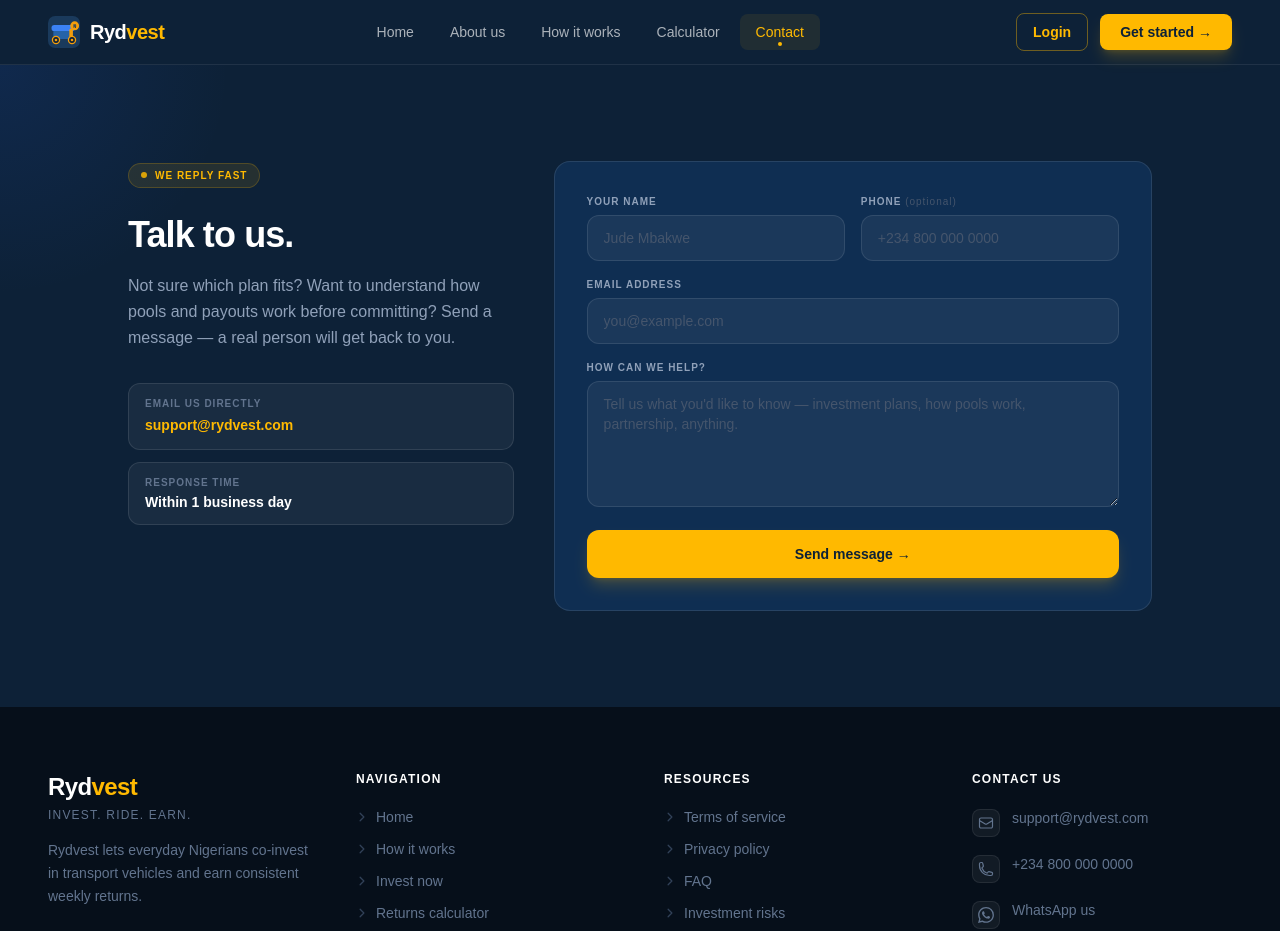
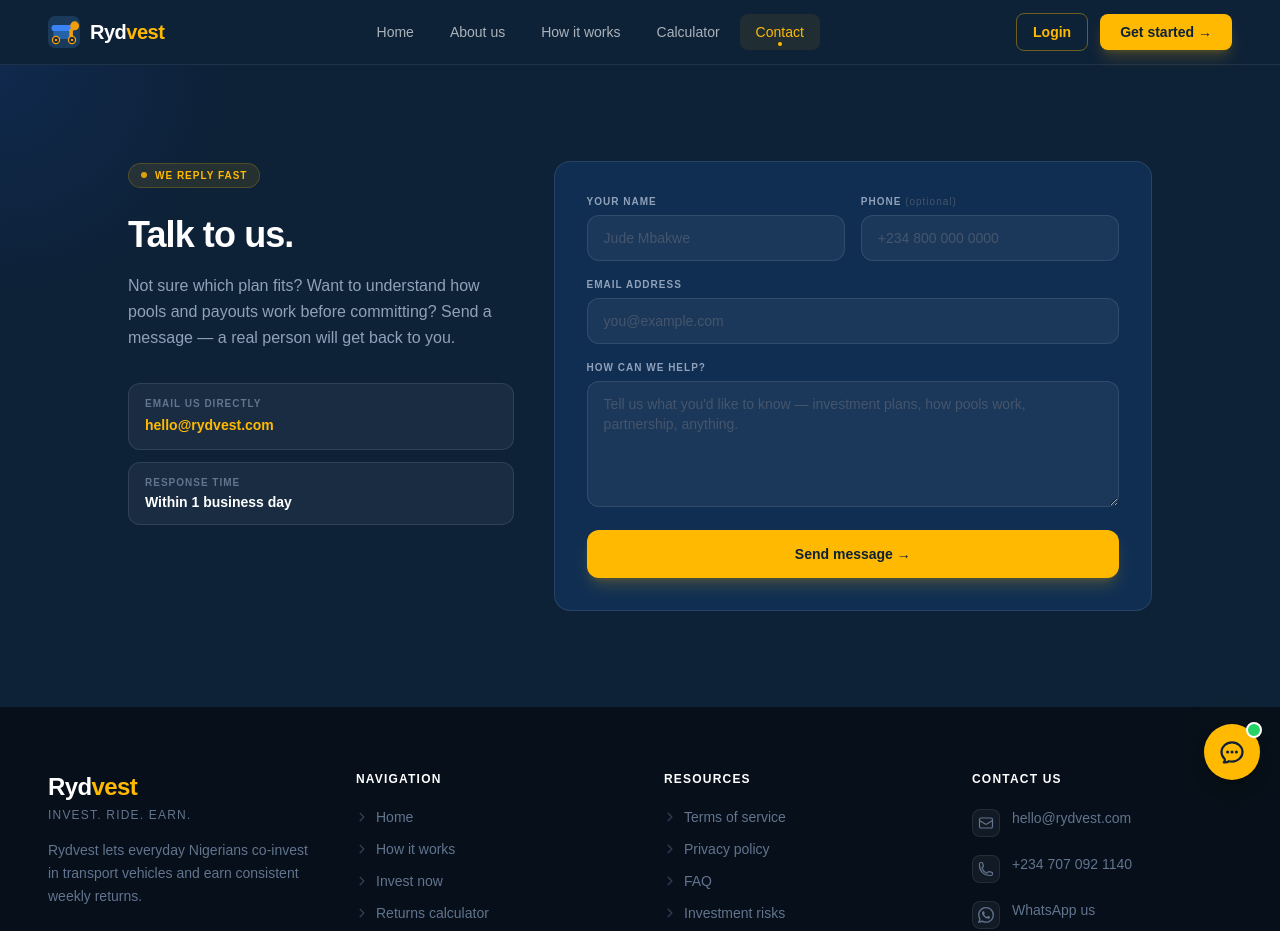
Before and after one commit to Dfuncoder/Ridvest, a Next.js app: page /contact in a window 1280 px wide. Shown: the top 931 px of the page. Built offline with nearby package versions, Linux system fonts and the light colour scheme.

Commit message:
feat: update contact information across the application and add WhatsApp floating button

```diff
--- a/app/contact/page.tsx
+++ b/app/contact/page.tsx
@@ -16,8 +16,8 @@ export const metadata = {
 const contactPoints = [
   {
     title: "Email us directly",
-    value: "support@rydvest.com",
-    href: "mailto:support@rydvest.com",
+    value: "hello@rydvest.com",
+    href: "mailto:hello@rydvest.com",
   },
   {
     title: "Response time",
--- a/app/faq/page.tsx
+++ b/app/faq/page.tsx
@@ -134,7 +134,7 @@ const faqs = [
       },
       {
         q: "How do I contact Rydvest for support?",
-        a: "You can reach us by email at support@rydvest.com, by phone or WhatsApp on +234 800 000 0000, or through the contact form on our website. We aim to respond to all enquiries within 24 hours.",
+        a: "You can reach us by email at hello@rydvest.com, by phone on +234 707 092 1140 or WhatsApp on +234 706 528 4100, or through the contact form on our website. We aim to respond to all enquiries within 24 hours.",
       },
     ],
   },
@@ -180,7 +180,7 @@ export default function FAQPage() {
 
           <h1 className="text-3xl sm:text-4xl font-black text-white tracking-tight mb-3">Frequently asked questions</h1>
           <p className="text-slate-400 text-base leading-relaxed max-w-xl">
-            Everything you need to know about investing on Rydvest. Can't find your answer? Reach us on WhatsApp at +234 800 000 0000.
+            Everything you need to know about investing on Rydvest. Can't find your answer? Reach us on WhatsApp at +234 706 528 4100.
           </p>
         </div>
       </div>
@@ -211,7 +211,7 @@ export default function FAQPage() {
           </p>
           <div className="flex flex-wrap gap-3 justify-center">
             <a
-              href="mailto:support@rydvest.com"
+              href="mailto:hello@rydvest.com"
               className="inline-flex items-center gap-2 bg-white/5 border border-white/10 hover:bg-white/10 text-white text-sm font-semibold px-5 py-3 rounded-xl transition-all duration-150"
             >
               <svg className="w-4 h-4 text-amber-400" fill="none" viewBox="0 0 24 24" stroke="currentColor" strokeWidth={1.8}>
@@ -220,7 +220,7 @@ export default function FAQPage() {
               Email us
             </a>
             <a
-              href="https://wa.me/2348000000000"
+              href="https://wa.me/2347065284100"
               target="_blank"
               rel="noopener noreferrer"
               className="inline-flex items-center gap-2 bg-amber-400 hover:bg-amber-300 text-[#0d2137] text-sm font-extrabold px-5 py-3 rounded-xl transition-all duration-150"
--- a/app/layout.tsx
+++ b/app/layout.tsx
@@ -1,6 +1,7 @@
 import type { Metadata } from "next";
 import { Geist, Geist_Mono } from "next/font/google";
 import { Analytics } from "@vercel/analytics/next"
+import WhatsAppFloat from "@/components/WhatsAppFloat";
 import "./globals.css";
 
 const geistSans = Geist({
@@ -34,6 +35,7 @@ export default function RootLayout({
     >
       <body className="min-h-full flex flex-col">
         {children}
+        <WhatsAppFloat />
         <Analytics />
       </body>
     </html>
--- a/app/privacy/page.tsx
+++ b/app/privacy/page.tsx
@@ -10,7 +10,7 @@ const sections = [
     title: "1. Who We Are",
     content: `Rydvest Ltd is a transport co-investment platform based in Ogidi, Anambra State, Nigeria. We operate the Rydvest platform, which allows individuals to invest in commercial vehicles and earn weekly returns.
 
-This Privacy Policy explains what personal information we collect, why we collect it, how we use it, and your rights regarding that information. If you have questions, contact us at hello@rydvest.ng.`,
+This Privacy Policy explains what personal information we collect, why we collect it, how we use it, and your rights regarding that information. If you have questions, contact us at hello@rydvest.com.`,
   },
   {
     title: "2. Information We Collect",
@@ -76,7 +76,7 @@ Investment records may be retained for up to 7 years in compliance with Nigerian
 — Withdraw consent for optional data uses at any time
 — Lodge a complaint with the relevant data protection authority in Nigeria
 
-To exercise any of these rights, contact us at hello@rydvest.ng. We will respond within 14 business days.`,
+To exercise any of these rights, contact us at hello@rydvest.com. We will respond within 14 business days.`,
   },
   {
     title: "8. Cookies",
@@ -94,8 +94,9 @@ To exercise any of these rights, contact us at hello@rydvest.ng. We will respond
     title: "11. Contact Us",
     content: `For any privacy-related questions or requests, reach us at:
 
-Email: hello@rydvest.ng
-Phone/WhatsApp: +234 800 000 0000
+Email: hello@rydvest.com
+Phone: +234 707 092 1140
+WhatsApp: +234 706 528 4100
 Address: Ogidi, Anambra State, Nigeria`,
   },
 ];
--- a/app/terms/page.tsx
+++ b/app/terms/page.tsx
@@ -99,7 +99,7 @@ Rydvest is not a bank or a licensed financial institution. This platform is stru
   },
   {
     title: "12. Contact",
-    content: `If you have questions about these Terms, please contact us at hello@rydvest.ng or reach us on WhatsApp at +234 800 000 0000. We are also available at our office in Ogidi, Anambra State, Nigeria.`,
+    content: `If you have questions about these Terms, please contact us at hello@rydvest.com or reach us on WhatsApp at +234 706 528 4100. We are also available at our office in Ogidi, Anambra State, Nigeria.`,
   },
 ];
 
--- a/components/Footer.tsx
+++ b/components/Footer.tsx
@@ -67,7 +67,7 @@ const socials = [
   { label: "Instagram", href: "https://instagram.com/rydvest", icon: <Instagram /> },
   { label: "Facebook", href: "https://facebook.com/rydvest", icon: <Facebook /> },
   { label: "LinkedIn", href: "https://linkedin.com/company/rydvest", icon: <LinkedIn /> },
-  { label: "WhatsApp", href: "https://wa.me/2348000000000", icon: <WhatsApp /> },
+  { label: "WhatsApp", href: "https://wa.me/2347065284100", icon: <WhatsApp /> },
 ];
 
 const navLinks = [
@@ -93,8 +93,8 @@ const contact = [
         <path strokeLinecap="round" strokeLinejoin="round" d="M21.75 6.75v10.5a2.25 2.25 0 01-2.25 2.25h-15a2.25 2.25 0 01-2.25-2.25V6.75m19.5 0A2.25 2.25 0 0019.5 4.5h-15a2.25 2.25 0 00-2.25 2.25m19.5 0v.243a2.25 2.25 0 01-1.07 1.916l-7.5 4.615a2.25 2.25 0 01-2.36 0L3.32 8.91a2.25 2.25 0 01-1.07-1.916V6.75" />
       </svg>
     ),
-    label: "support@rydvest.com",
-    href: "mailto:support@rydvest.com",
+    label: "hello@rydvest.com",
+    href: "mailto:hello@rydvest.com",
     external: false,
   },
   {
@@ -103,14 +103,14 @@ const contact = [
         <path strokeLinecap="round" strokeLinejoin="round" d="M2.25 6.75c0 8.284 6.716 15 15 15h2.25a2.25 2.25 0 002.25-2.25v-1.372c0-.516-.351-.966-.852-1.091l-4.423-1.106c-.44-.11-.902.055-1.173.417l-.97 1.293c-.282.376-.769.542-1.21.38a12.035 12.035 0 01-7.143-7.143c-.162-.441.004-.928.38-1.21l1.293-.97c.363-.271.527-.734.417-1.173L6.963 3.102a1.125 1.125 0 00-1.091-.852H4.5A2.25 2.25 0 002.25 4.5v2.25z" />
       </svg>
     ),
-    label: "+234 800 000 0000",
-    href: "tel:+2348000000000",
+    label: "+234 707 092 1140",
+    href: "tel:+2347070921140",
     external: false,
   },
   {
     icon: <WhatsApp />,
     label: "WhatsApp us",
-    href: "https://wa.me/2348000000000",
+    href: "https://wa.me/2347065284100",
     external: true,
   },
   {
--- a/components/Navbar.tsx
+++ b/components/Navbar.tsx
@@ -56,7 +56,6 @@ export default function Navbar() {
               <circle cx="27" cy="27" r="4" fill="#0d2137" stroke="#f59e0b" strokeWidth="1.5" />
               <circle cx="27" cy="27" r="1.5" fill="#f59e0b" />
               <circle cx="30" cy="11" r="5" fill="#f59e0b" />
-              <text x="30" y="14" textAnchor="middle" fontSize="6" fontWeight="700" fill="#1a3a5c" fontFamily="system-ui">₦</text>
             </svg>
             <span className="text-white font-extrabold text-xl tracking-tight">
               Ryd<span className="text-amber-400">vest</span>
--- /dev/null
+++ b/components/WhatsAppFloat.tsx
@@ -0,0 +1,48 @@
+"use client";
+
+/**
+ * Floating "chat with us" button — fixed bottom-right, opens WhatsApp
+ * (+234 706 528 4100) with a pre-filled greeting in a new tab.
+ *
+ * Shown on the public site and auth pages; hidden inside /dashboard and
+ * /admin where it would overlap the app UI (those users have the in-app
+ * contact channels).
+ */
+import { usePathname } from "next/navigation";
+
+const WHATSAPP_URL =
+  "https://wa.me/2347065284100?text=" +
+  encodeURIComponent("Hello Rydvest! I'd like to know more about investing.");
+
+export default function WhatsAppFloat() {
+  const pathname = usePathname();
+  if (pathname.startsWith("/dashboard") || pathname.startsWith("/admin")) return null;
+
+  return (
+    <a
+      href={WHATSAPP_URL}
+      target="_blank"
+      rel="noopener noreferrer"
+      aria-label="Chat with us on WhatsApp"
+      className="fixed bottom-5 right-5 z-40 group"
+    >
+      {/* Soft pulse ring behind the button (brand amber) */}
+      <span className="absolute inset-0 rounded-full bg-amber-400 opacity-40 animate-ping group-hover:animate-none" aria-hidden="true" />
+
+      {/* Brand-amber button with a chat bubble in brand navy */}
+      <span className="relative flex items-center justify-center w-14 h-14 rounded-full bg-amber-400 shadow-lg shadow-black/25 transition-transform duration-150 group-hover:scale-110 group-active:scale-95">
+        <svg viewBox="0 0 24 24" fill="none" stroke="#0d2137" strokeWidth={1.9} className="w-7 h-7" aria-hidden="true">
+          <path strokeLinecap="round" strokeLinejoin="round" d="M8.625 12a.375.375 0 11-.75 0 .375.375 0 01.75 0zm0 0H8.25m4.125 0a.375.375 0 11-.75 0 .375.375 0 01.75 0zm0 0H12m4.125 0a.375.375 0 11-.75 0 .375.375 0 01.75 0zm0 0h-.375M21 12c0 4.556-4.03 8.25-9 8.25a9.764 9.764 0 01-2.555-.337A5.972 5.972 0 015.41 20.97a5.969 5.969 0 01-.474-.065 4.48 4.48 0 00.978-2.025c.09-.457-.133-.901-.467-1.226C3.93 16.178 3 14.189 3 12c0-4.556 4.03-8.25 9-8.25s9 3.694 9 8.25z" />
+        </svg>
+
+        {/* WhatsApp-green "online" dot — signals where the chat opens */}
+        <span className="absolute -top-0.5 -right-0.5 w-4 h-4 rounded-full bg-[#25D366] border-2 border-white" aria-hidden="true" />
+      </span>
+
+      {/* Tooltip on hover (desktop) */}
+      <span className="absolute right-full top-1/2 -translate-y-1/2 mr-3 hidden md:block opacity-0 group-hover:opacity-100 transition-opacity duration-150 bg-[#0d2137] text-white text-xs font-semibold px-3 py-2 rounded-lg whitespace-nowrap shadow-lg pointer-events-none">
+        Chat with us on WhatsApp
+      </span>
+    </a>
+  );
+}
--- a/components/auth/shared.tsx
+++ b/components/auth/shared.tsx
@@ -21,7 +21,6 @@ export function Logo() {
         <circle cx="27" cy="27" r="4" fill="#0d2137" stroke="#f59e0b" strokeWidth="1.5" />
         <circle cx="27" cy="27" r="1.5" fill="#f59e0b" />
         <circle cx="30" cy="11" r="5" fill="#f59e0b" />
-        <text x="30" y="14" textAnchor="middle" fontSize="6" fontWeight="700" fill="#1a3a5c" fontFamily="system-ui">₦</text>
       </svg>
       <div className="text-center">
         <div className="text-2xl font-extrabold text-white tracking-tight leading-none">
--- a/components/dashboard/Shell.tsx
+++ b/components/dashboard/Shell.tsx
@@ -29,7 +29,6 @@ const Logo = () => (
       <circle cx="27" cy="27" r="4" fill="#0d2137" stroke="#f59e0b" strokeWidth="1.5" />
       <circle cx="27" cy="27" r="1.5" fill="#f59e0b" />
       <circle cx="30" cy="11" r="5" fill="#f59e0b" />
-      <text x="30" y="14" textAnchor="middle" fontSize="6" fontWeight="700" fill="#1a3a5c" fontFamily="system-ui">₦</text>
     </svg>
     <span className="text-lg font-extrabold text-white tracking-tight">
       Ryd<span className="text-amber-400">vest</span>
```
Also changed, not shown: app/favicon.svg, public/favicon.svg.
